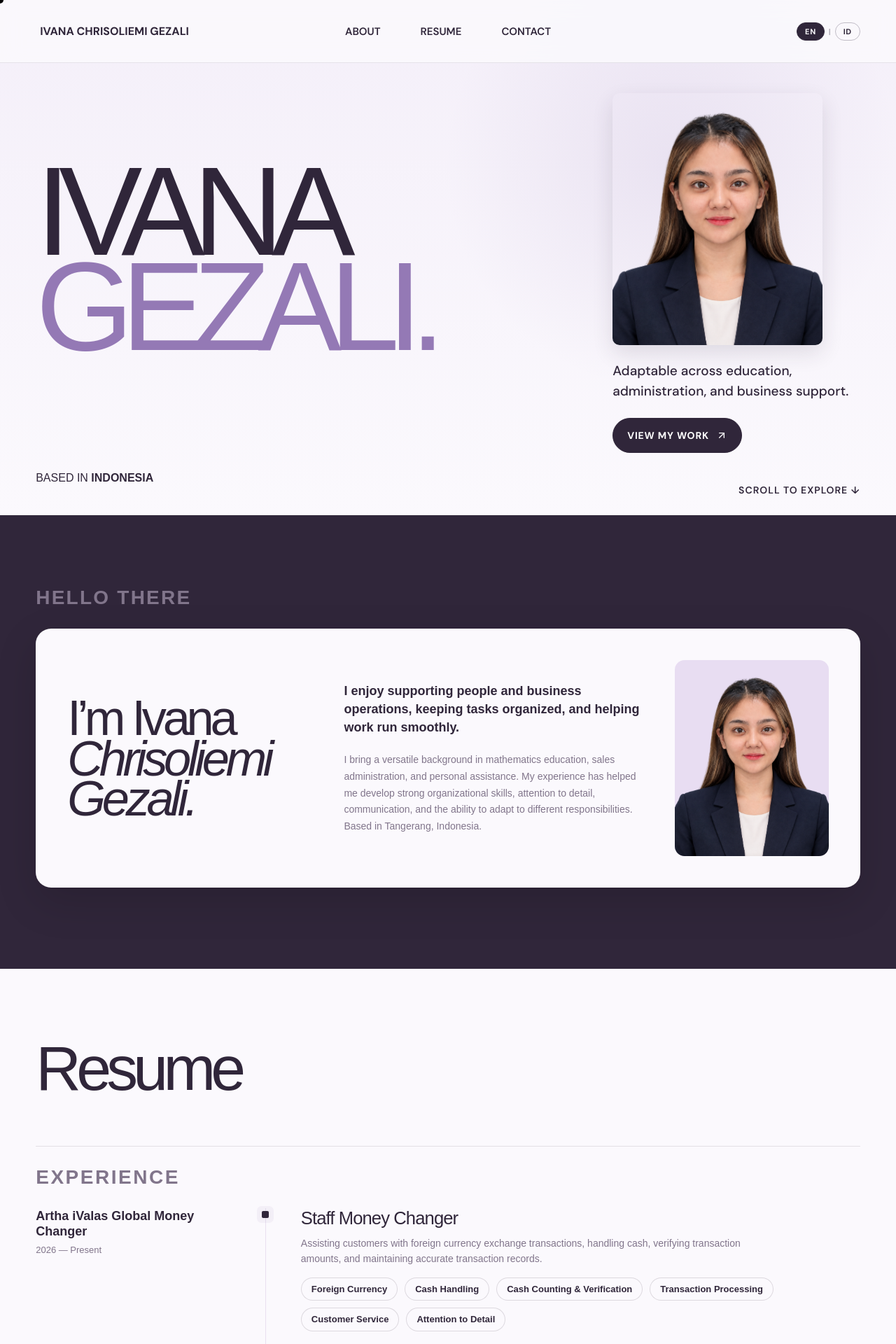
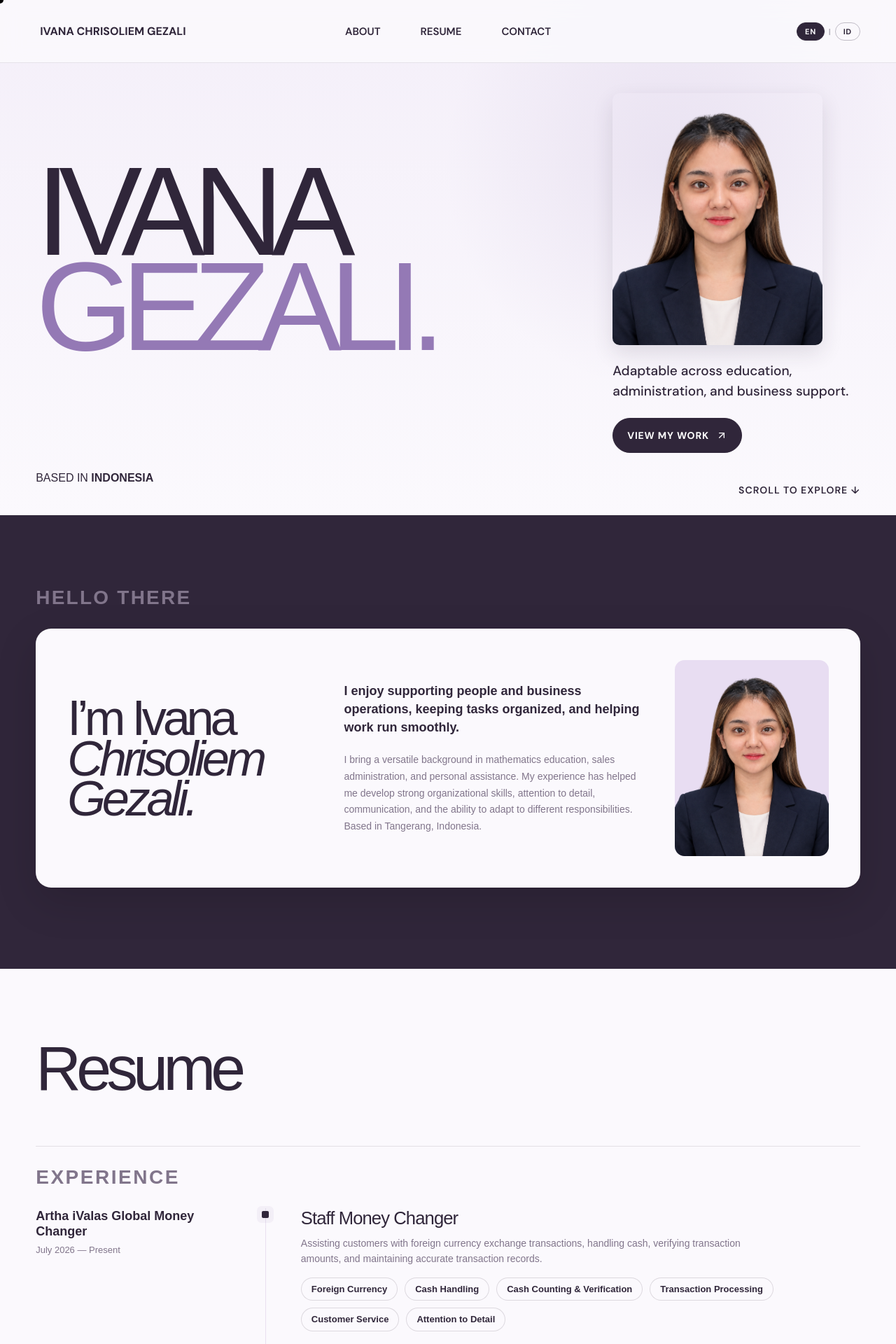
Before and after one commit to Emmy-Analytics/portfolio-ivana, a React (Vite) app: page / in a window 1280 px wide. Shown: the top 1920 px of the page at 70% size. Built offline with nearby package versions, Linux system fonts and the light colour scheme.

Commit message:
add details

```diff
--- a/src/main.jsx
+++ b/src/main.jsx
@@ -65,7 +65,7 @@ function Visual({ type }) {
 const experience = [
   {
     company: "Artha iValas Global Money Changer",
-    period: "2026 — Present",
+    period: "July 2026 — Present",
     role: "Staff Money Changer",
     description:
       "Supporting finance and office operations through petty cash management, vendor coordination, purchasing, and administrative support.",
@@ -201,7 +201,7 @@ const T = {
     about: {
       kicker: "HELLO THERE",
       n1: "I’m Ivana",
-      n2: "Chrisoliemi Gezali.",
+      n2: "Chrisoliem Gezali.",
       lead: "I enjoy supporting people and business operations, keeping tasks organized, and helping work run smoothly.",
       body: "I bring a versatile background in mathematics education, sales administration, and personal assistance. My experience has helped me develop strong organizational skills, attention to detail, communication, and the ability to adapt to different responsibilities.",
       loc: "Based in Tangerang, Indonesia."
@@ -215,7 +215,7 @@ const T = {
         {
           company: "Artha iValas Global Money Changer",
           link: "Artha iValas Global Money Changer ↗",
-          period: "2026 — Present",
+          period: "July 2026 — Present",
           role: "Staff Money Changer",
           desc: "Assisting customers with foreign currency exchange transactions, handling cash, verifying transaction amounts, and maintaining accurate transaction records.",
           tags: ["Foreign Currency", "Cash Handling", "Cash Counting & Verification", "Transaction Processing", "Customer Service", "Attention to Detail"]
@@ -281,7 +281,7 @@ const T = {
       open: "OPEN TO OPPORTUNITIES IN EDUCATION, ADMINISTRATION & BUSINESS SUPPORT",
       cta: "LET’S CONNECT"
     },
-    footer: "2026 © IVANA CHRISOLIEMI GEZALI"
+    footer: "2026 © IVANA CHRISOLIEM GEZALI"
   },
 
   id: {
@@ -298,7 +298,7 @@ const T = {
     about: {
       kicker: "HALO",
       n1: "Saya Ivana",
-      n2: "Chrisoliemi Gezali.",
+      n2: "Chrisoliem Gezali.",
       lead: "Saya senang mendukung orang dan operasional bisnis, menjaga tugas tetap terorganisir, dan membantu pekerjaan berjalan lancar.",
       body: "Saya memiliki latar belakang yang luas di bidang pendidikan matematika, administrasi penjualan, dan asisten pribadi. Pengalaman tersebut mengasah keterampilan organisasi, ketelitian, komunikasi, serta kemampuan beradaptasi dengan berbagai tanggung jawab.",
       loc: "Berdomisili di Tangerang, Indonesia."
@@ -312,7 +312,7 @@ const T = {
         {
           company: "Artha iValas Global Money Changer",
           link: "Artha iValas Global Money Changer ↗",
-          period: "2026 — Sekarang",
+          period: "Juli 2026 — Sekarang",
           role: "Staff Money Changer",
           desc: "Melayani pelanggan dalam transaksi penukaran valuta asing, menangani uang tunai, memverifikasi jumlah transaksi, serta memastikan pencatatan transaksi dilakukan dengan akurat.",
           tags: ["Penukaran Valuta Asing", "Penanganan Uang Tunai", "Penghitungan dan Verifikasi Uang", "Pemrosesan Transaksi", "Pencatatan Transaksi", "Pelayanan Pelanggan", "Ketelitian"],
@@ -378,7 +378,7 @@ const T = {
       open: "TERBUKA UNTUK KESEMPATAN DI BIDANG PENDIDIKAN, ADMINISTRASI & DUKUNGAN BISNIS",
       cta: "MARI TERHUBUNG"
     },
-    footer: "2026 © IVANA CHRISOLIEMI GEZALI"
+    footer: "2026 © IVANA CHRISOLIEM GEZALI"
   }
 };
 
@@ -459,7 +459,7 @@ function App() {
 
 
       <header className="nav">
-        <button className="logo" onClick={() => go("home")}>IVANA CHRISOLIEMI GEZALI</button>
+        <button className="logo" onClick={() => go("home")}>IVANA CHRISOLIEM GEZALI</button>
 
         <nav className={menuOpen ? "open" : ""}>
           <button
@@ -528,7 +528,7 @@ function App() {
               <div className="hero-photo">
                 <img
                   src="./ivana.jpeg"
-                  alt="Ivana Chrisoliemi Gezali"
+                  alt="Ivana Chrisoliem Gezali"
                 />
               </div>
 
@@ -586,7 +586,7 @@ function App() {
             <div className="about-card-photo">
               <img
                 src="./ivana.jpeg"
-                alt="Ivana Chrisoliemi Gezali"
+                alt="Ivana Chrisoliem Gezali"
               />
             </div>
 
```
